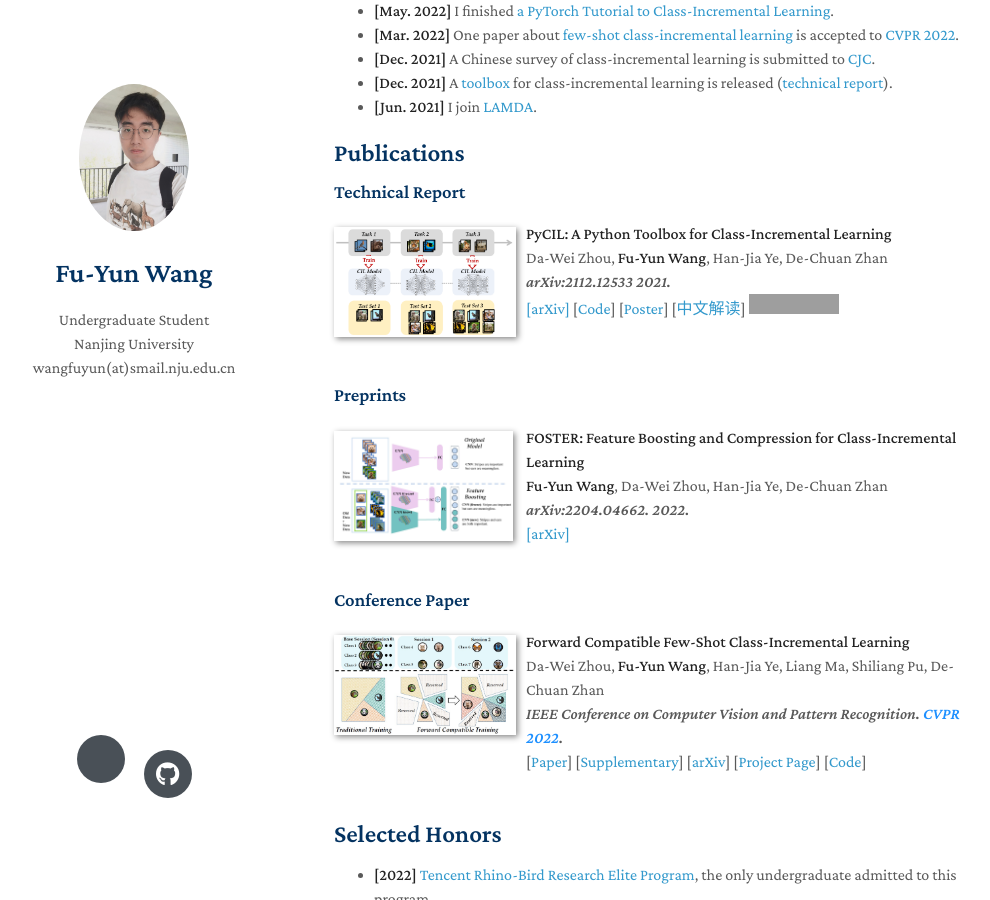
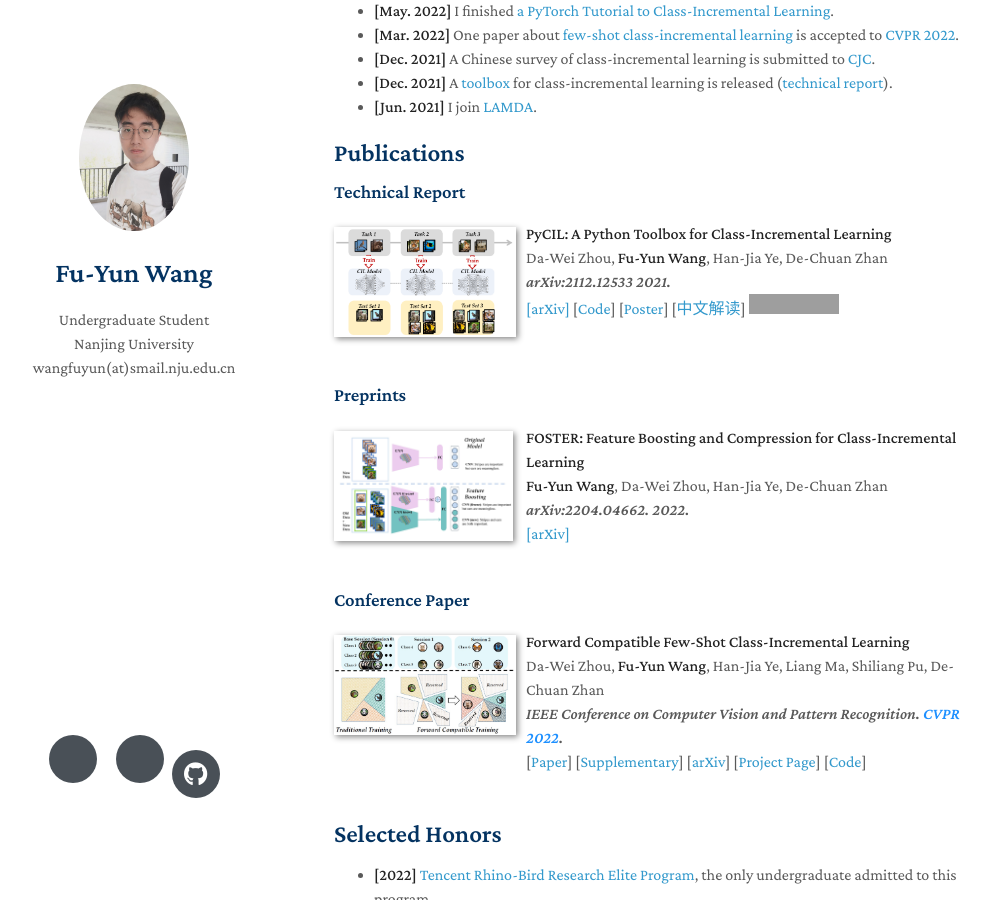
Before and after one commit to G-U-N/G-U-N.github.io, a Jekyll site: the page built from index.md, in a window 1280 px wide and 900 px high, scrolled down 475 px. Shown: the whole window, without its empty margins (136-1126 px from the left). Built offline with Jekyll 4.4.1, drawn with Linux system fonts in a browser that asks for light colours; nearby versions of some CDN libraries; a style sheet for code colours, icons or effects is not loaded; our own code applies the rules of GitHub Pages for plain Markdown files; grey boxes are pictures that could not be loaded.

Commit message:
update short cv

```diff
--- a/_config.yml
+++ b/_config.yml
@@ -7,6 +7,7 @@ google_scholar: https://scholar.google.com/citations?user=R15m3J4AAAAJ
 github_link: https://github.com/G-U-N
 # linkedin: https://www.linkedin.com/
 #zhihu_link: https://www.zhihu.com/people/tian-cai-68-16
+cv_link: https://box.nju.edu.cn/f/be3ac5bbb94246d0aeec/
 avatar: ./assets/img/avatar.jpg
 google_analytics: UA-111540567-4
 favicon: ./assets/img/favicon.png
--- a/_layouts/homepage.html
+++ b/_layouts/homepage.html
@@ -69,6 +69,11 @@
             <i class="ai ai-google-scholar" style="font-size:1.6rem"></i>
           </a>
           {% endif %}
+          {% if site.cv_link %}
+          <a style="margin: 0 5px 0 0" href="{{ site.cv_link }}">
+            <i class="ai ai-cv" style="font-size:1.3rem;"></i>
+          </a>
+          {% endif %}
           {% if site.github_link %}
           <a href="{{ site.github_link }}" target="_blank">
             <i class="fab fa-github"></i>
```
